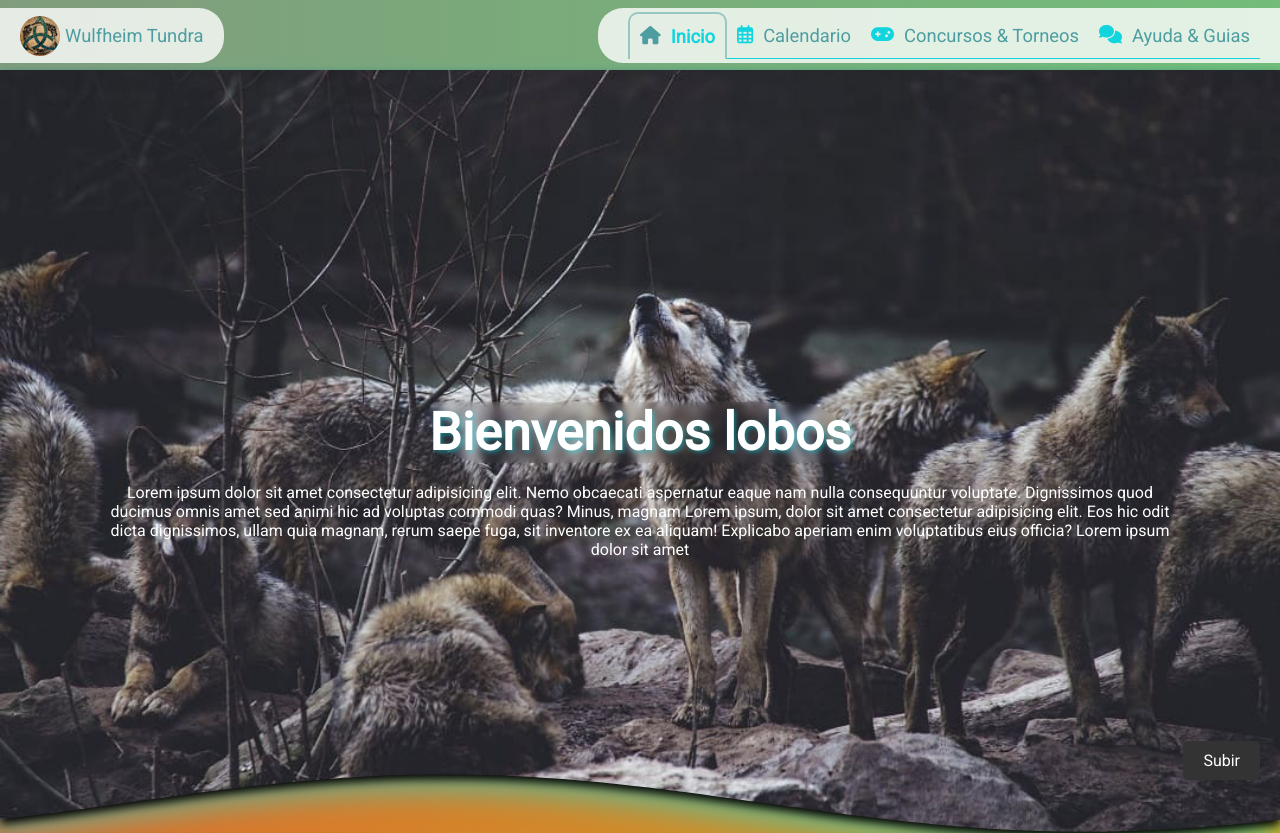
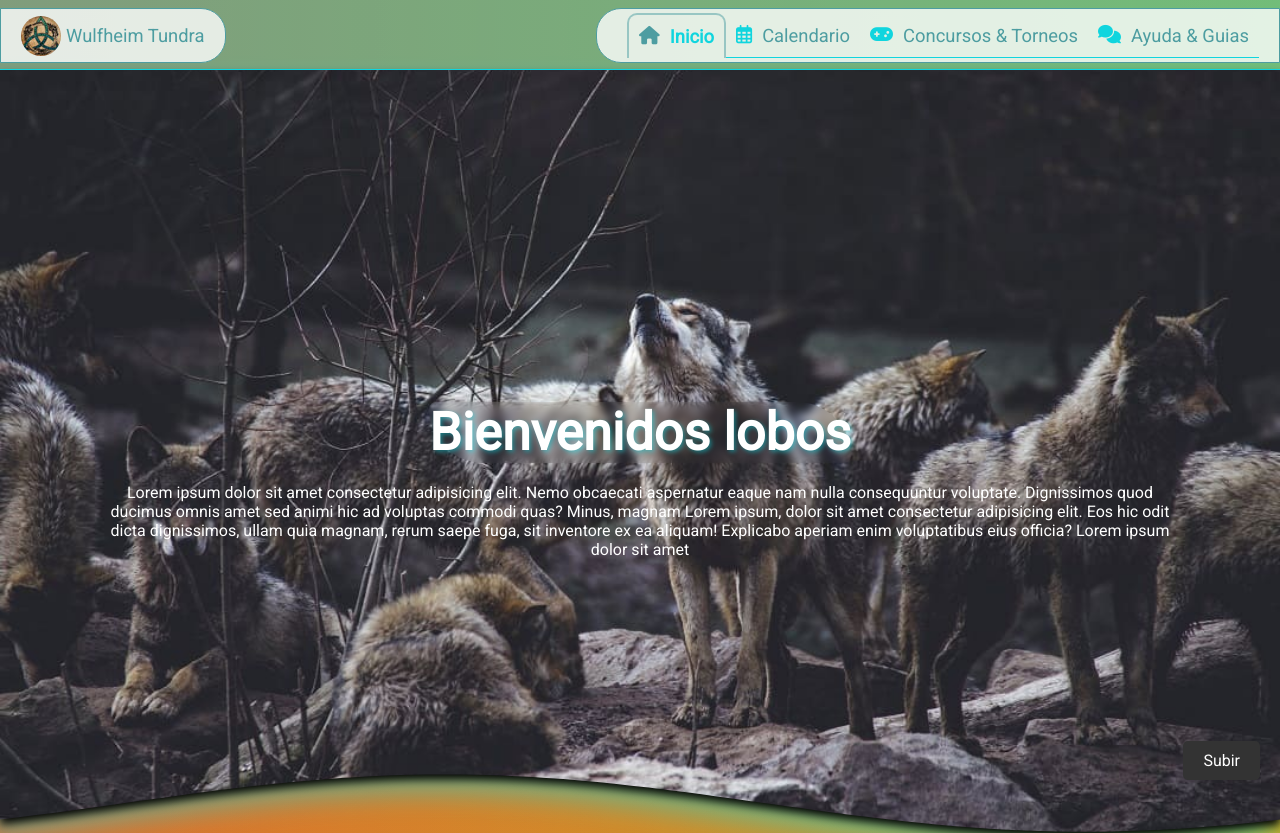
Before and after one commit to kroquetaolo/ClaseSASS, a plain HTML site: page index.html in a window 1280 px wide. Shown: the top 833 px of the page. Drawn offline with Linux system fonts and the light colour scheme.

Commit message:
cambio en el nav y bg

```diff
--- a/scss/layout/_header.scss
+++ b/scss/layout/_header.scss
@@ -9,6 +9,7 @@ header {
     height: 4.375rem;
     width: 100vw;
     z-index: 99999;
+    border-bottom: 1px solid $color-principal-claro;
     nav{
         display: flex;
         justify-content: space-between;
@@ -41,6 +42,7 @@ header {
             padding: 0 1.25rem;
             height: 100%;
             border-radius: 0 1.5625rem 1.5625rem 0;
+            border: 1px solid $color-principal-oscuro;
         }
 
         .nav-derecha{
@@ -50,6 +52,7 @@ header {
             padding-left: 1.875rem;
             padding-right: 1.25rem;
             border-radius: 1.5625rem 0  0 1.5625rem;
+            border: 1px solid $color-principal-oscuro;
             .icono-menu , .menu-toggle{
                 display: none;
             }
```
Also changed, not shown: css/style.css, 1 other file.
